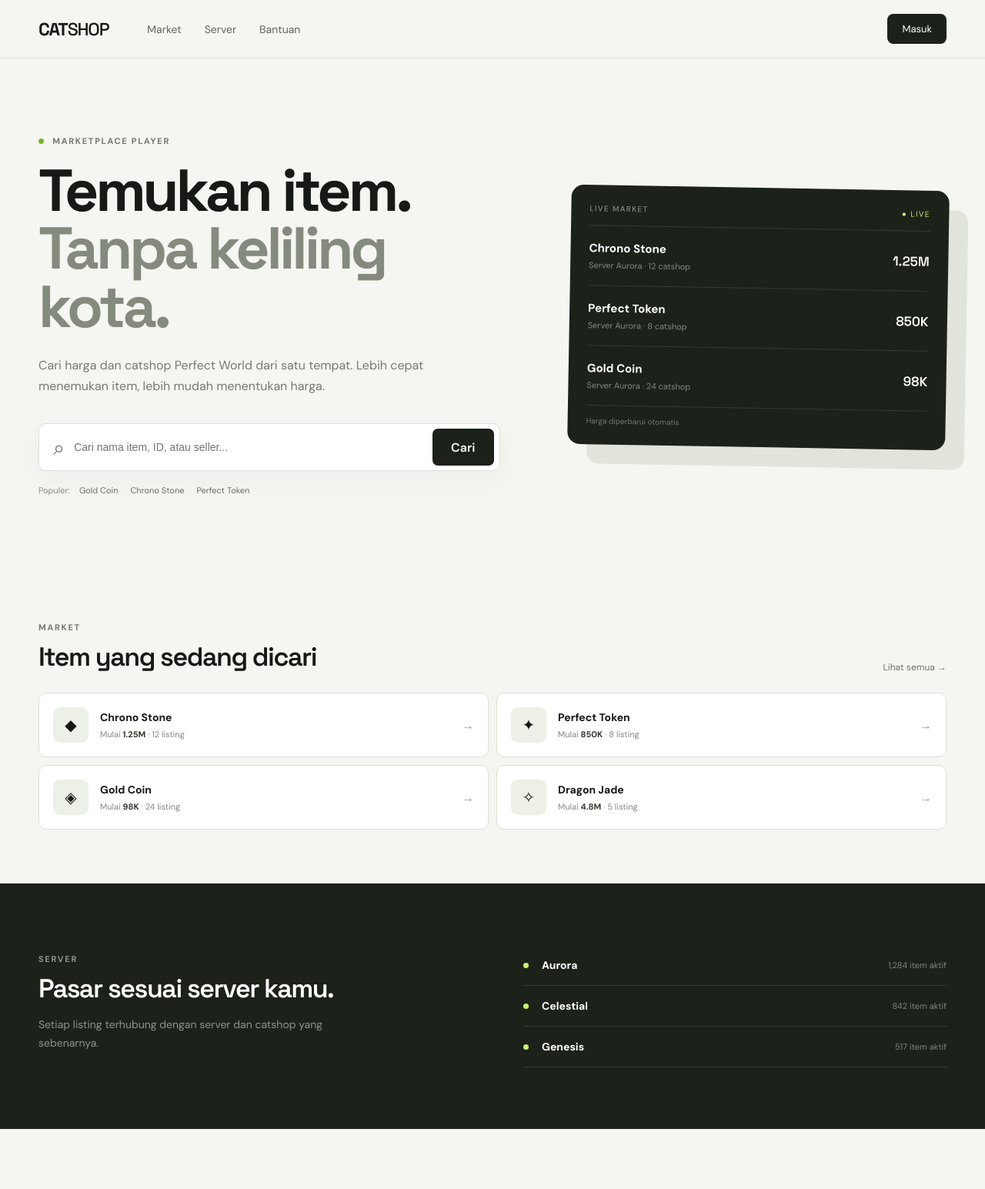
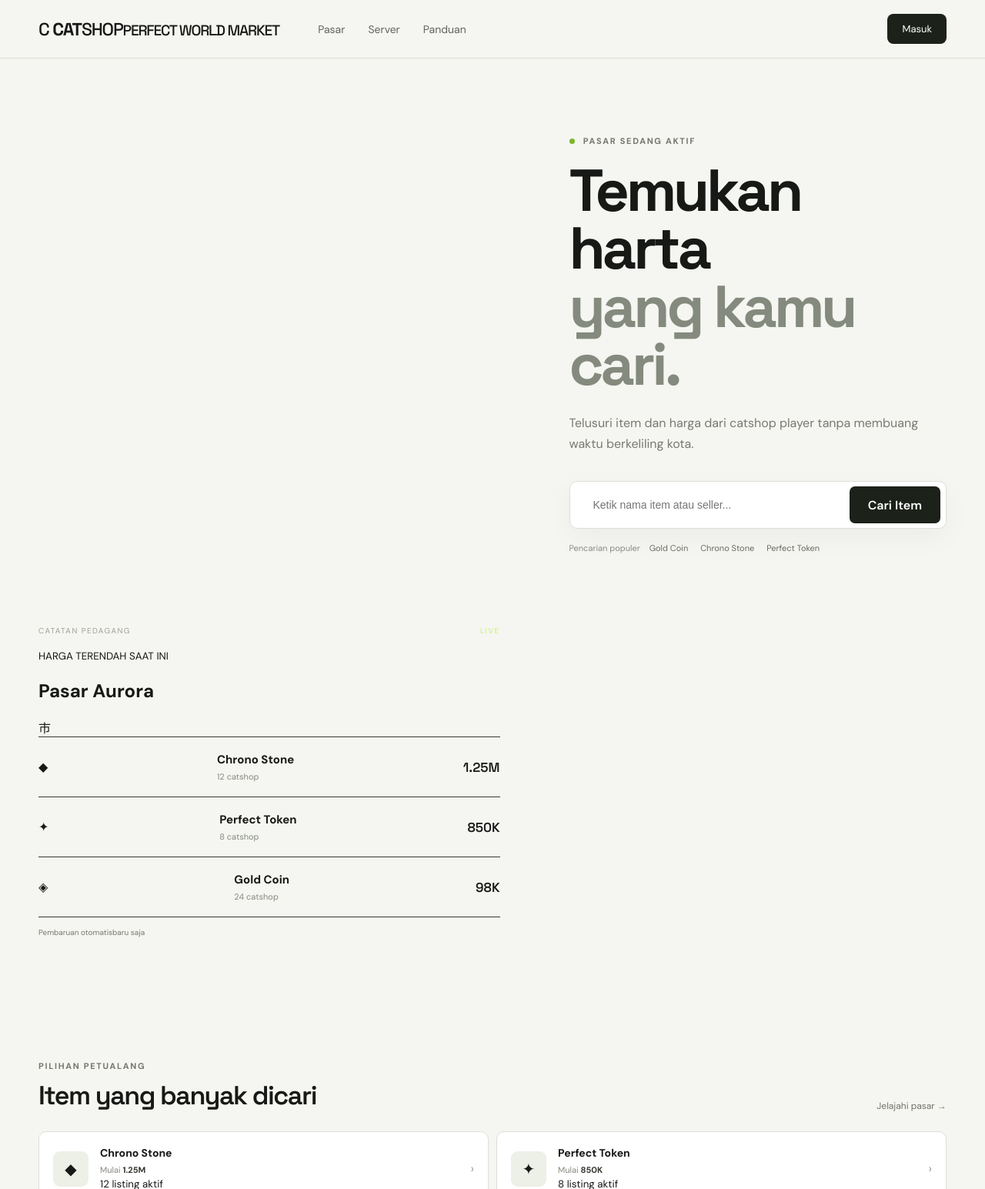
Before and after one commit to dite002/CATSHOP, a website: page public/index.html in a window 1280 px wide. Shown: the top 1545 px of the page at 77% size. Drawn offline with Linux system fonts and the light colour scheme.

Commit message:
Redesign player marketplace with Perfect World-inspired theme

```diff
--- a/public/index.html
+++ b/public/index.html
@@ -3,65 +3,87 @@
 <head>
   <meta charset="UTF-8">
   <meta name="viewport" content="width=device-width, initial-scale=1.0">
-  <meta name="description" content="CATSHOP - cari item Perfect World dengan cepat.">
-  <title>CATSHOP — Marketplace Perfect World</title>
+  <meta name="description" content="CATSHOP - cari item dan catshop Perfect World dengan cepat.">
+  <meta name="theme-color" content="#111822">
+  <title>CATSHOP — Pasar Perfect World</title>
   <link rel="stylesheet" href="/styles.css">
 </head>
 <body>
+  <div class="sky-glow" aria-hidden="true"></div>
   <header class="topbar">
-    <a class="brand" href="/">CAT<span>SHOP</span></a>
-    <nav>
-      <a href="#market">Market</a>
+    <a class="brand" href="/" aria-label="CATSHOP beranda">
+      <span class="brand-mark">C</span>
+      <span><strong>CAT</strong>SHOP<small>PERFECT WORLD MARKET</small></span>
+    </a>
+    <nav aria-label="Navigasi utama">
+      <a class="active" href="#market">Pasar</a>
       <a href="#servers">Server</a>
-      <a href="#help">Bantuan</a>
+      <a href="#help">Panduan</a>
     </nav>
-    <button class="login-btn">Masuk</button>
+    <button class="login-btn" type="button"><span>Masuk</span></button>
   </header>
 
   <main>
     <section class="hero">
+      <div class="mountains" aria-hidden="true"><i></i><i></i><i></i></div>
       <div class="hero-copy">
-        <div class="eyebrow"><span class="pulse"></span> MARKETPLACE PLAYER</div>
-        <h1>Temukan item.<br><em>Tanpa keliling kota.</em></h1>
-        <p>Cari harga dan catshop Perfect World dari satu tempat. Lebih cepat menemukan item, lebih mudah menentukan harga.</p>
-        <div class="search-box">
-          <span class="search-icon">⌕</span>
-          <input id="search" type="search" placeholder="Cari nama item, ID, atau seller..." autocomplete="off">
-          <button id="searchBtn">Cari</button>
-        </div>
-        <div class="popular">
-          <span>Populer:</span>
-          <button>Gold Coin</button><button>Chrono Stone</button><button>Perfect Token</button>
+        <div class="eyebrow"><span class="pulse"></span> PASAR SEDANG AKTIF</div>
+        <h1>Temukan harta<br><em>yang kamu cari.</em></h1>
+        <p>Telusuri item dan harga dari catshop player tanpa membuang waktu berkeliling kota.</p>
+        <div class="search-shell">
+          <label class="search-box" for="search">
+            <span class="search-icon" aria-hidden="true"></span>
+            <input id="search" type="search" placeholder="Ketik nama item atau seller..." autocomplete="off">
+            <button id="searchBtn" type="button">Cari Item</button>
+          </label>
+          <div class="popular">
+            <span>Pencarian populer</span>
+            <button type="button">Gold Coin</button><button type="button">Chrono Stone</button><button type="button">Perfect Token</button>
+          </div>
         </div>
       </div>
-      <div class="hero-card">
-        <div class="card-head"><span>LIVE MARKET</span><span class="live">● LIVE</span></div>
-        <div class="price-row"><div><strong>Chrono Stone</strong><small>Server Aurora · 12 catshop</small></div><b>1.25M</b></div>
-        <div class="price-row"><div><strong>Perfect Token</strong><small>Server Aurora · 8 catshop</small></div><b>850K</b></div>
-        <div class="price-row"><div><strong>Gold Coin</strong><small>Server Aurora · 24 catshop</small></div><b>98K</b></div>
-        <div class="card-foot">Harga diperbarui otomatis</div>
-      </div>
+
+      <aside class="market-panel" aria-label="Ringkasan pasar langsung">
+        <div class="panel-corners" aria-hidden="true"></div>
+        <div class="card-head"><span>CATATAN PEDAGANG</span><span class="live"><i></i> LIVE</span></div>
+        <div class="market-title"><div><small>HARGA TERENDAH SAAT INI</small><h2>Pasar Aurora</h2></div><span class="seal">市</span></div>
+        <div class="price-list">
+          <a class="price-row" href="#market"><span class="item-gem amber">◆</span><span><strong>Chrono Stone</strong><small>12 catshop</small></span><b>1.25M</b></a>
+          <a class="price-row" href="#market"><span class="item-gem violet">✦</span><span><strong>Perfect Token</strong><small>8 catshop</small></span><b>850K</b></a>
+          <a class="price-row" href="#market"><span class="item-gem cyan">◈</span><span><strong>Gold Coin</strong><small>24 catshop</small></span><b>98K</b></a>
+        </div>
+        <div class="card-foot"><span>Pembaruan otomatis</span><time>baru saja</time></div>
+      </aside>
     </section>
 
-    <section id="market" class="section">
-      <div class="section-title"><div><span class="eyebrow">MARKET</span><h2>Item yang sedang dicari</h2></div><a href="#">Lihat semua →</a></div>
+    <section id="market" class="section market-section">
+      <div class="section-title"><div><span class="eyebrow">PILIHAN PETUALANG</span><h2>Item yang banyak dicari</h2></div><a href="#market">Jelajahi pasar <span>→</span></a></div>
       <div class="item-grid">
-        <article class="item"><div class="item-icon">◆</div><div><h3>Chrono Stone</h3><p>Mulai <b>1.25M</b> · 12 listing</p></div><span class="arrow">→</span></article>
-        <article class="item"><div class="item-icon">✦</div><div><h3>Perfect Token</h3><p>Mulai <b>850K</b> · 8 listing</p></div><span class="arrow">→</span></article>
-        <article class="item"><div class="item-icon">◈</div><div><h3>Gold Coin</h3><p>Mulai <b>98K</b> · 24 listing</p></div><span class="arrow">→</span></article>
-        <article class="item"><div class="item-icon">✧</div><div><h3>Dragon Jade</h3><p>Mulai <b>4.8M</b> · 5 listing</p></div><span class="arrow">→</span></article>
+        <article class="item"><div class="item-icon amber">◆</div><div><h3>Chrono Stone</h3><p>Mulai <b>1.25M</b></p><small>12 listing aktif</small></div><span class="arrow">›</span></article>
+        <article class="item"><div class="item-icon violet">✦</div><div><h3>Perfect Token</h3><p>Mulai <b>850K</b></p><small>8 listing aktif</small></div><span class="arrow">›</span></article>
+        <article class="item"><div class="item-icon cyan">◈</div><div><h3>Gold Coin</h3><p>Mulai <b>98K</b></p><small>24 listing aktif</small></div><span class="arrow">›</span></article>
+        <article class="item"><div class="item-icon jade">✧</div><div><h3>Dragon Jade</h3><p>Mulai <b>4.8M</b></p><small>5 listing aktif</small></div><span class="arrow">›</span></article>
       </div>
     </section>
 
     <section id="servers" class="servers">
-      <div><span class="eyebrow">SERVER</span><h2>Pasar sesuai server kamu.</h2><p>Setiap listing terhubung dengan server dan catshop yang sebenarnya.</p></div>
-      <div class="server-list"><div><span class="status"></span><strong>Aurora</strong><small>1,284 item aktif</small></div><div><span class="status"></span><strong>Celestial</strong><small>842 item aktif</small></div><div><span class="status"></span><strong>Genesis</strong><small>517 item aktif</small></div></div>
+      <div class="server-copy"><span class="eyebrow">GERBANG DUNIA</span><h2>Pilih dunia tempatmu berdagang.</h2><p>Setiap harga berasal dari catshop yang benar-benar aktif pada server tersebut.</p></div>
+      <div class="server-list">
+        <div><span class="status"></span><span><strong>Aurora</strong><small>ONLINE</small></span><b>1.284 item</b><i>›</i></div>
+        <div><span class="status"></span><span><strong>Celestial</strong><small>ONLINE</small></span><b>842 item</b><i>›</i></div>
+        <div><span class="status"></span><span><strong>Genesis</strong><small>ONLINE</small></span><b>517 item</b><i>›</i></div>
+      </div>
     </section>
 
-    <section id="help" class="steps"><div><span class="number">01</span><h3>Cari item</h3><p>Gunakan pencarian untuk menemukan item yang kamu butuhkan.</p></div><div><span class="number">02</span><h3>Pilih catshop</h3><p>Bandingkan harga, jumlah, server, dan lokasi toko.</p></div><div><span class="number">03</span><h3>Datang & beli</h3><p>Ikuti informasi toko dan lakukan transaksi langsung di game.</p></div></section>
+    <section id="help" class="steps">
+      <div class="step-heading"><span class="eyebrow">CARA BERDAGANG</span><h2>Dari pencarian ke catshop.</h2></div>
+      <div class="step"><span class="number">01</span><h3>Cari item</h3><p>Ketik nama item yang kamu perlukan.</p></div>
+      <div class="step"><span class="number">02</span><h3>Bandingkan</h3><p>Pilih harga, jumlah, dan lokasi terbaik.</p></div>
+      <div class="step"><span class="number">03</span><h3>Temui seller</h3><p>Datangi catshop dan beli langsung di game.</p></div>
+    </section>
   </main>
 
-  <footer><div class="brand">CAT<span>SHOP</span></div><p>Player marketplace untuk Perfect World.</p><span>© 2026 CATSHOP</span></footer>
+  <footer><div class="brand"><span class="brand-mark">C</span><span><strong>CAT</strong>SHOP</span></div><p>Pasar item lintas dunia untuk komunitas Perfect World.</p><span>© 2026 CATSHOP</span></footer>
   <script src="/app.js"></script>
 </body>
 </html>
```
